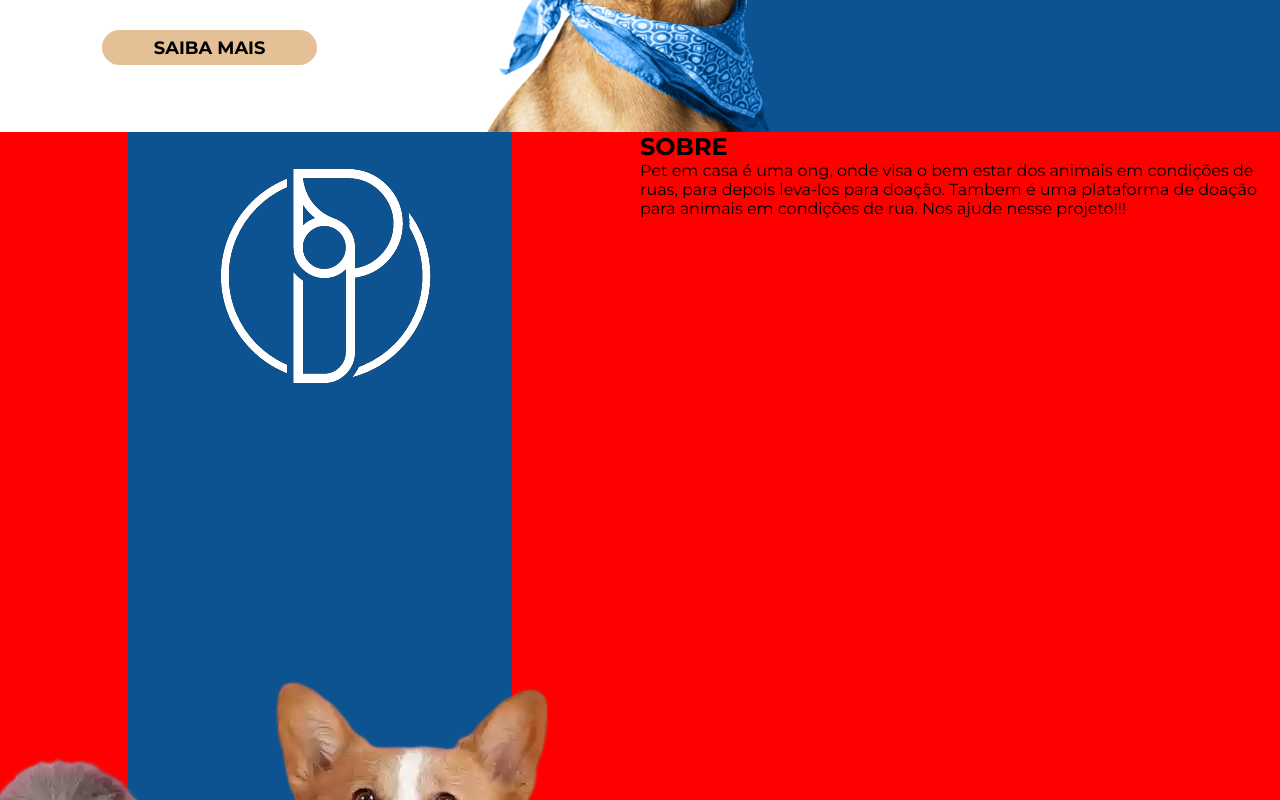
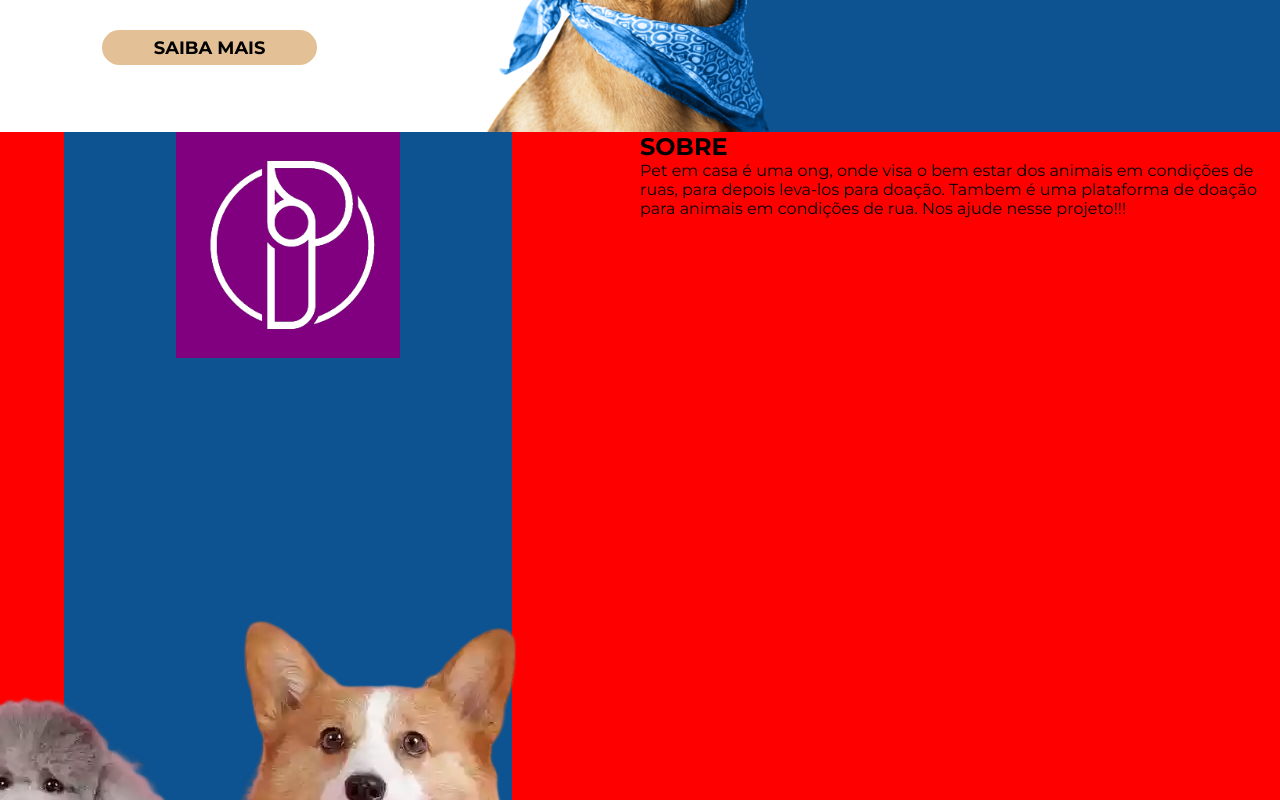
Before and after one commit to Al3ncar/PTH, a React (Create React App) app: page / in a window 1280 px wide. Shown: the part 500-1300 px from the top of the page. Built offline with nearby package versions, Linux system fonts and the light colour scheme.

Commit message:
PEC: estilizando a main

```diff
--- a/src/assets/App.css
+++ b/src/assets/App.css
@@ -121,10 +121,17 @@ h1{ width: 18%; margin: 0 2%;}
 }
 
 .cont_box{
-  width: 30%; margin: 0 10%;
+  width: 35%; margin: 0 10% 0 5%;
   display: flex;
-  justify-content: center;
+  justify-content:space-around;
   align-items: center;
   flex-direction: column;
   background-color: #0D5391;
 }
+
+.box_LogP{
+  width: 50%;
+  background-color: purple;
+}
+
+.box_LogP > img{width: 100%;}
```
